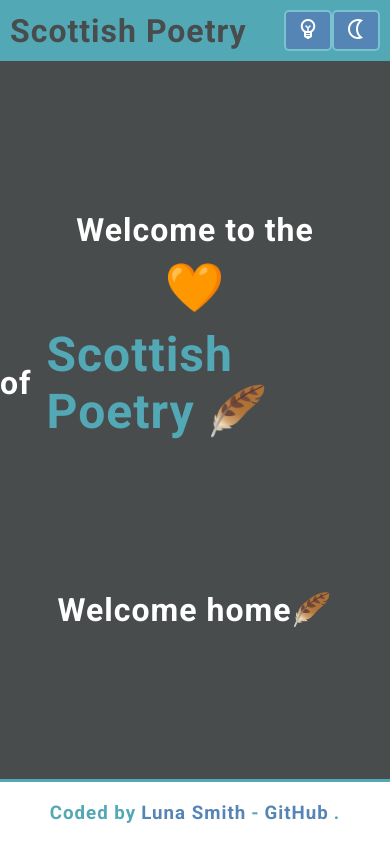
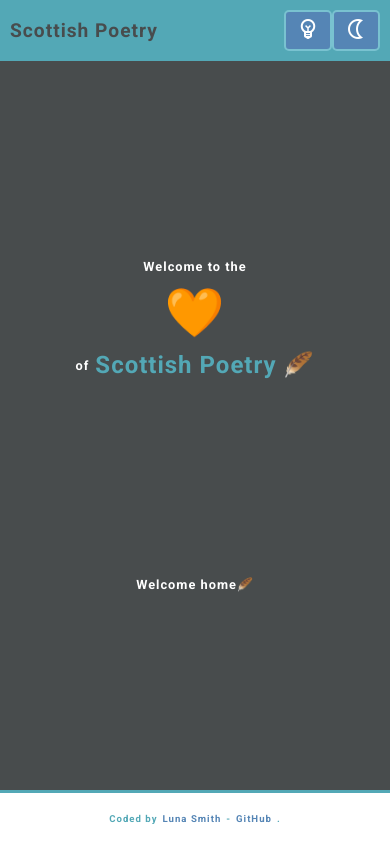
Before and after one commit to Lu-Smith/poetry-react, a React (Vite) app: page / in a window 390 px wide. Built offline with nearby package versions, Linux system fonts and the light colour scheme.

Commit message:
Updated index.css

```diff
--- a/src/index.css
+++ b/src/index.css
@@ -21,6 +21,10 @@ span:hover {
   color: #5585b5;
 }
 
+h1 {
+  font-size: 2rem;
+}
+
 h2 {
   z-index: 2;
   color: #ffffff;
@@ -30,6 +34,10 @@ h2 {
   align-items: center;
   justify-content: center;
   gap: 15px;
+}
+
+h3 {
+  font-size: 0.9rem;
 }
 
 .material-symbols-outlined {
@@ -53,3 +61,60 @@ h2 {
   top: 0;
   z-index: 1;
 }
+
+@media screen and (max-width: 1200px) {
+  h1 {
+    font-size: 1.8rem;
+  }
+
+  h2 {
+    font-size: 1.5rem;
+    gap: 14px;
+  }
+
+  h3 {
+    font-size: 0.8rem;
+  }
+
+  span {
+    font-size: 2.6rem;
+  }
+}
+
+@media screen and (max-width: 786px) {
+  h1 {
+    font-size: 1.5rem;
+  }
+
+  h2 {
+    font-size: 1rem;
+    gap: 10px;
+  }
+
+  h3 {
+    font-size: 0.7rem;
+  }
+
+  span {
+    font-size: 2rem;
+  }
+}
+
+@media screen and (max-width: 480px) {
+  h1 {
+    font-size: 1.2rem;
+  }
+
+  h2 {
+    font-size: 0.8rem;
+    gap: 6px;
+  }
+
+  h3 {
+    font-size: 0.6rem;
+  }
+
+  span {
+    font-size: 1.5rem;
+  }
+}
```
